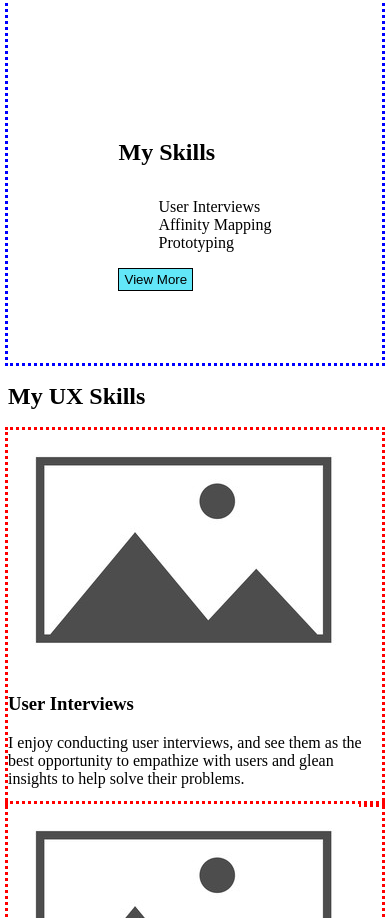
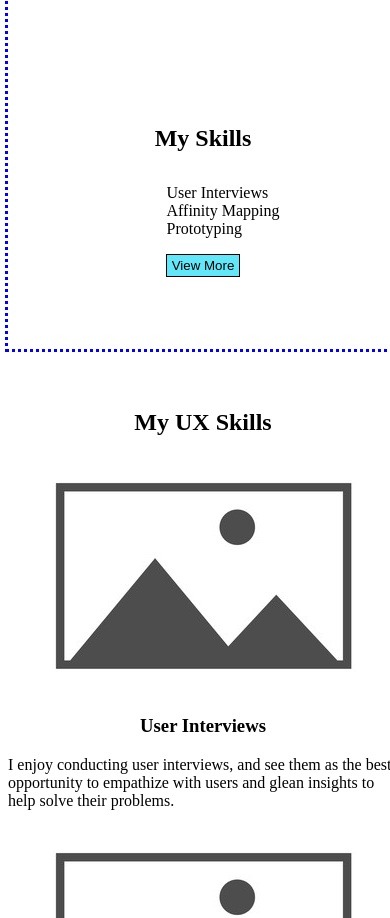
Before and after one commit to emmettw1/UX_UI_HW_18, a plain HTML site: page index.html in a window 390 px wide. Shown: the part 1082-2000 px from the top of the page. Drawn offline with Linux system fonts and the light colour scheme.

Commit message:
2-22
Responsive, improved layout

```diff
--- a/css/style.css
+++ b/css/style.css
@@ -3,15 +3,25 @@
     box-sizing: border-box;
 }
 
-body {
+/*May be necessary to set width & height here for alignment to work
+properly later, not sure yet*/
+html, body {
     font-family: Zilla Slab, Yaldevi, serif;
+    width: 100%;
+    height: 100%;
+}
+
+section {
+    padding: 20px 0px 20px 0px;
 }
 
 .inline-block {
     display: inline-block;
 
 }
-
+h1 {
+    text-align: center;
+}
 
 .logo {
     width: 40%;
@@ -36,6 +46,12 @@ nav li {
 
 h4 {
     font-size: 24px;
+    text-align: center;
+}
+
+.imgPreview img{
+    display: block;
+    margin: auto;
 }
 /*Grid Structure*/
 
@@ -55,8 +71,8 @@ h4 {
 }
 .heroGrid {
     display:grid;
-    outline-style: dotted;
-    outline-color: blue;
+    /*outline-style: dotted;
+    outline-color: blue;*/
     grid-template-rows: 1fr 1fr;
     grid-template-columns: 1fr 1fr;
     grid-template-areas:
@@ -87,8 +103,17 @@ h4 {
 
 .skill {
     width: 33%;
-    outline-style: dotted;
-    outline-color: red;
+    /*outline-style: dotted;
+    outline-color: red;*/
+}
+
+.skill img {
+ display:block;
+ margin: auto;
+}
+
+.skill h3 {
+    text-align: center;
 }
 
 .workGrid img {
@@ -141,8 +166,8 @@ h4 {
 .workGrid {
     display: grid;
     /*height: auto*/
-    outline-style: dotted;
-    outline-color: blue;
+    /*outline-style: dotted;
+    outline-color: blue;*/
     grid-template-rows: 15% 30% 45% 10%; /*repeat(4, 1fr);*/
     grid-template-columns: 1fr 1fr;
     grid-template-areas:
@@ -165,7 +190,7 @@ footer {
 footer ul {
     display: inline-block;
     vertical-align: top;
-    padding: 10px 45%;
+
 }
 
 footer li {
@@ -177,8 +202,11 @@ button {
     border: 1px solid black;
     padding: 3px 5px 3px 5px;
     cursor: pointer;
+    display: block;
+    margin: auto;
 }
 
+/*It seems that adding 'px' is necessary in conjunction with meta tag in HTML*/
 @media only screen and (max-width: 600px) {
     .heroGrid {
         display:grid;
--- a/index.html
+++ b/index.html
@@ -1,6 +1,8 @@
 <!DOCTYPE html>
 <html>
     <head>
+        <!--The meta tag seems necessary to get the media query to work.
+            Perhaps the browser comes with a default setting that needs overwritten.-->
         <meta name="viewport" content="width=device-width, initial-scale=1.0">
         <link rel="stylesheet" href="css/style.css">
         <title>Emmett Williams UX</title>
@@ -20,7 +22,7 @@
         </header>
         <section class="heroSection">
             <div class="heroGrid">
-            <div class="imgPreview"><div><img class="picture" src="images/placeholder.jpg"></div></div>
+            <div class="imgPreview"><div><img class="picture" src="images/Picture-Self.png"></div></div>
             <div class="selfPreview">
                 <h4>About Me</h4>
                 <p>Hi, my name is Emmett Williams. I am an aspiring UX designer with a passion
```
